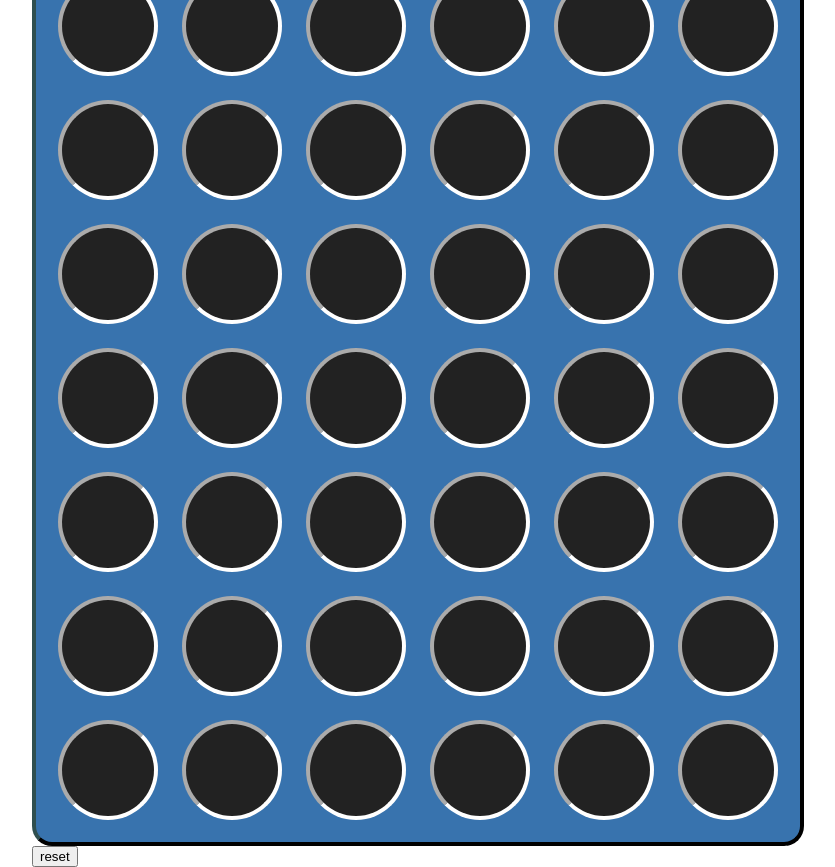
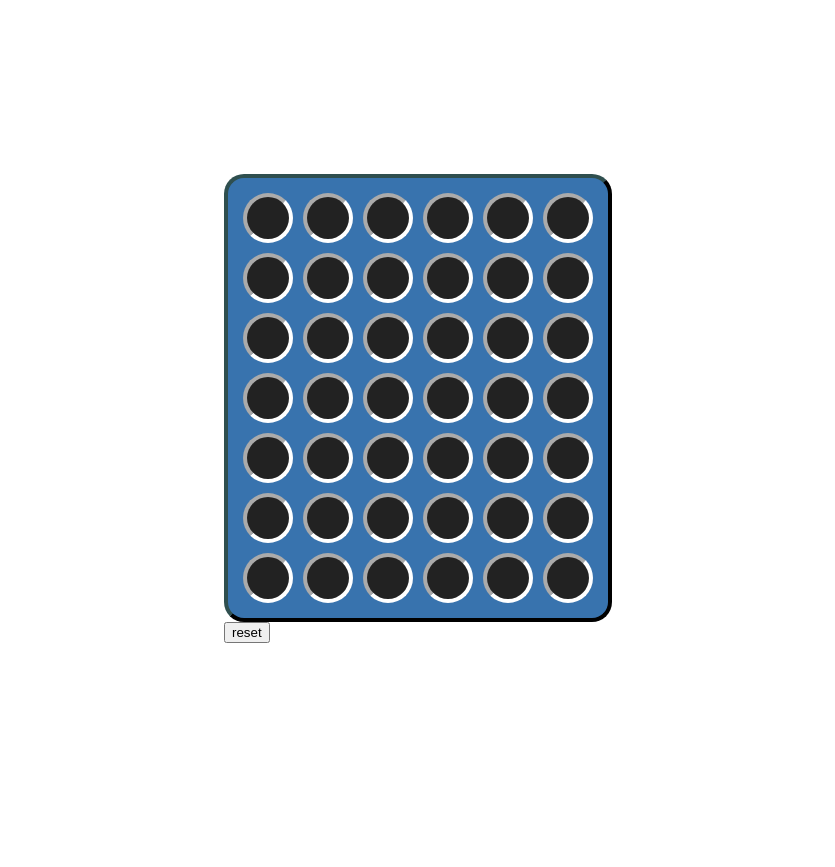
Before and after one commit to timothystorm/x-connect4, an Angular app: page / in a window 1280 px wide. Shown: the whole page, without its empty margins (230-1065 px from the left). After the commit the page ends 808 px from the top, so only its background shows below. Built offline with nearby package versions, Linux system fonts and the light colour scheme.

Commit message:
fix(lint): fix lint errors

```diff
--- a/src/app/components/game-board/game-board.component.scss
+++ b/src/app/components/game-board/game-board.component.scss
@@ -11,12 +11,12 @@
 }
 
 .cell {
-  width: 100px;
-  height: 100px;
+  width: 50px;
+  height: 50px;
   position: relative;
   overflow: hidden;
   float: left;
-  padding: 12px;
+  padding: 5px;
 }
 
 .cell::before {
```
